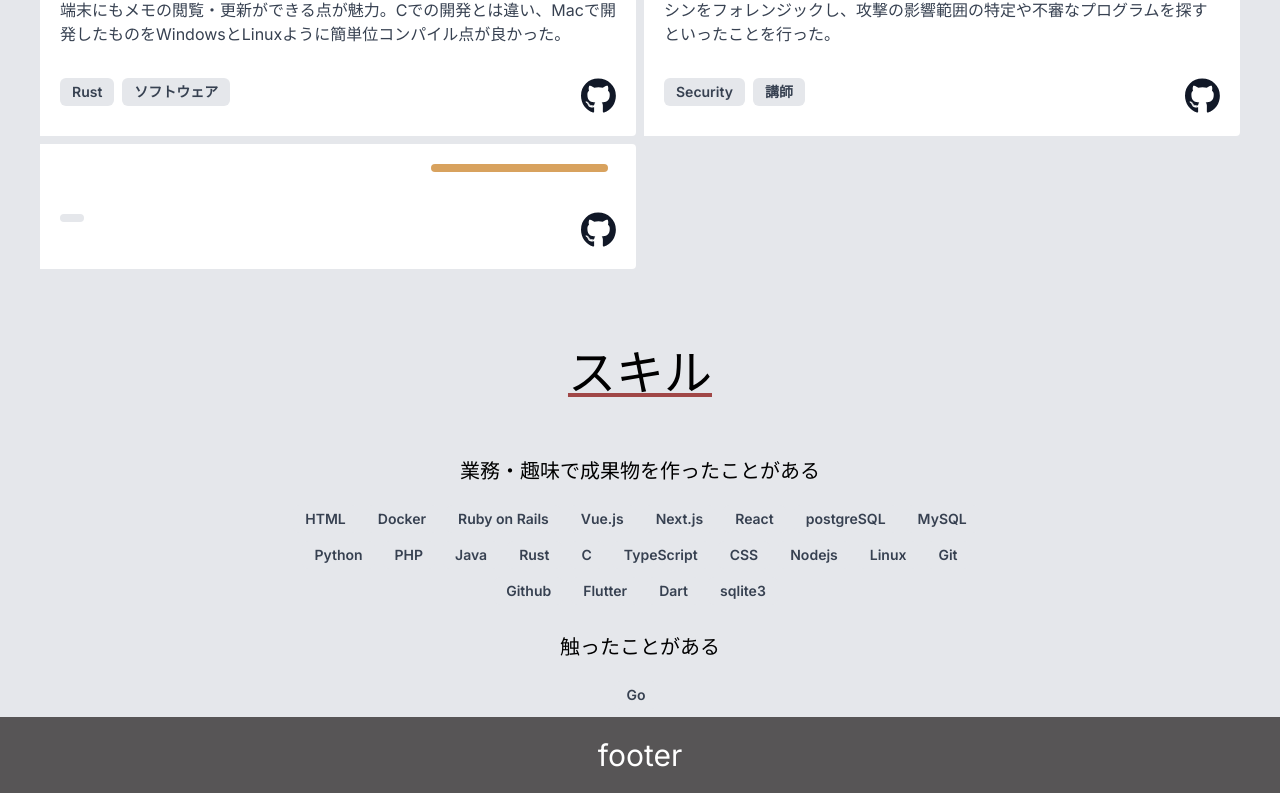
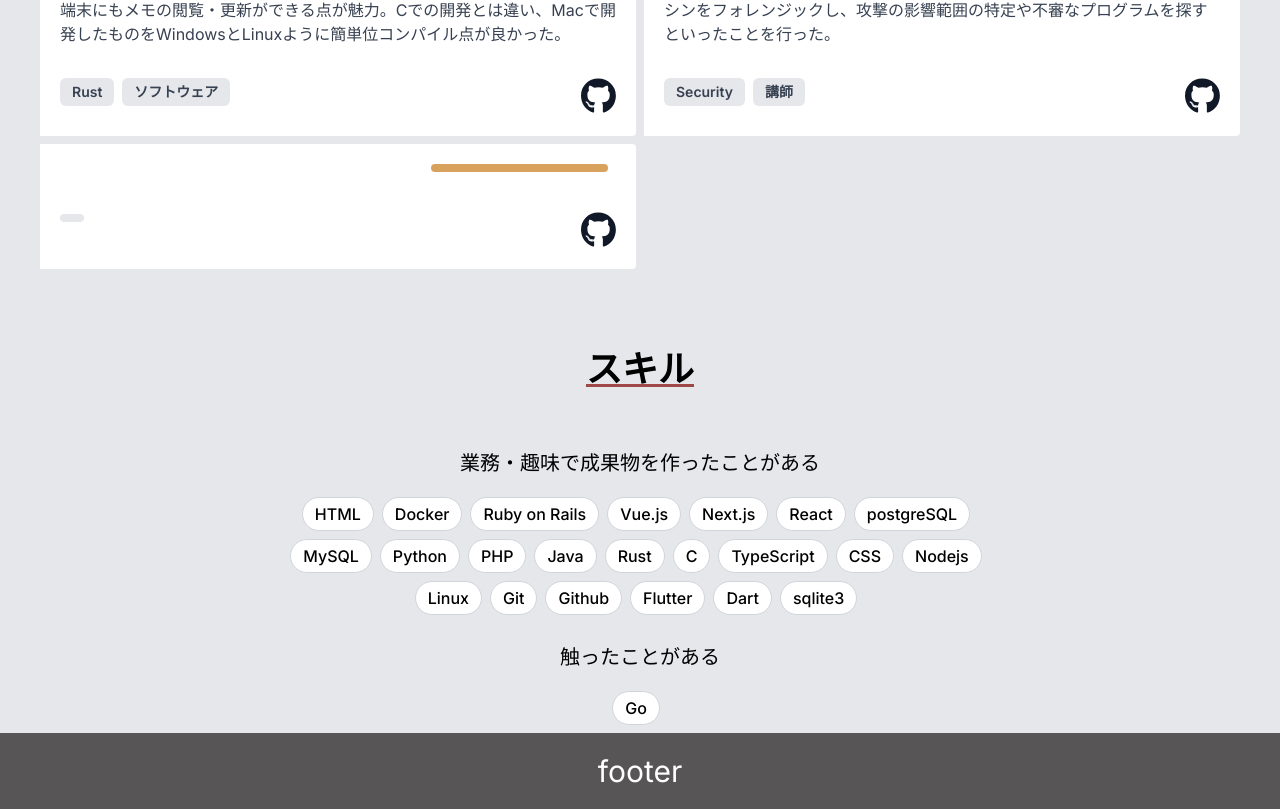
Before and after one commit to various3211workd/learn_portfolio, a Next.js app: page / in a window 1280 px wide. Shown: the part 2485-3294 px from the top of the page. Built offline with nearby package versions, Linux system fonts and the light colour scheme.

Commit message:
[Fix] skill design

```diff
--- a/src/components/skils.tsx
+++ b/src/components/skils.tsx
@@ -1,21 +1,17 @@
-import { FontAwesomeIcon } from '@fortawesome/react-fontawesome'
-import { faHouse, faShieldHalved } from '@fortawesome/free-solid-svg-icons'
-import { faRust, faPython, faPhp } from '@fortawesome/free-brands-svg-icons';
-
 import { mainSkillData, subSkillData } from './skilldata.js';
 
 const Skills = () => {
     return (
       <section id="skills">
         <div className="text-center pt-20">
-            <p className="text-5xl pb-10 text-center underline decoration-[#A04747]">スキル</p>
+            <p className="text-4xl pb-10 text-center font-semibold whitespace-nowrap underline decoration-[#A04747]">スキル</p>
 
             <p className="text-xl my-5">業務・趣味で成果物を作ったことがある</p>
             {mainSkillData && mainSkillData.map((skill) => (
               <div className="flex justify-center items-left">
-                <div className="mx-72">
+                <div className="md:w-full lg:mx-72">
                   {skill.skill.map((s) => (
-                    <span className="inline-block bg-gray-200 rounded-md px-3 py-1 text-sm font-semibold text-gray-700 mr-2 mb-2">
+                    <span className="inline-block rounded-full px-3 py-1 mr-2 mb-2 font-medium border bg-white border-gray-300">
                       <p>{s}</p>
                     </span>
                   ))
@@ -27,10 +23,12 @@ const Skills = () => {
 
             <p className="text-xl my-5">触ったことがある</p>
             {subSkillData && subSkillData.map((skill) => (
-              <div>
-              <span className="inline-block bg-gray-200 rounded-md px-3 py-1 text-sm font-semibold text-gray-700 mr-2 mb-2">
-                {skill.skill}
-              </span>
+              <div className="flex justify-center items-left">
+                <div className="md:w-full lg:mx-72">
+                  <span className="inline-block rounded-full px-3 py-1 mr-2 mb-2 font-medium border bg-white border-gray-300">
+                    <p>{skill.skill}</p>
+                  </span>
+                </div>
               </div>
             ))
             }
```
